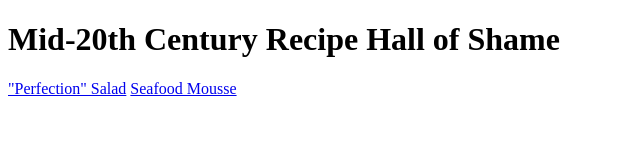
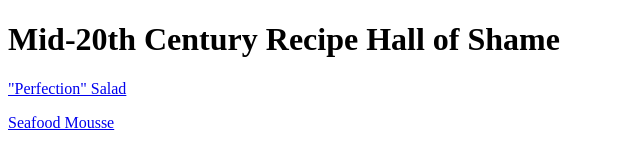
Before and after one commit to cd7789/odin-recipes, a plain HTML site: page index.html in a window 1280 px wide. Shown: the whole page, without its empty margins (0-640 px from the left). Drawn offline with Linux system fonts and the light colour scheme.

Commit message:
seperated recipes into seperated paragraphs

```diff
--- a/index.html
+++ b/index.html
@@ -7,7 +7,7 @@
     <body>
         <!--Odin Recipes-->
         <h1>Mid-20th Century Recipe Hall of Shame</h1>
-            <a href="./recipes/perfection-salad.html">"Perfection" Salad</a>
-            <a href="./recipes/seafood_mousse.html">Seafood Mousse</a>
+            <p><a href="./recipes/perfection-salad.html">"Perfection" Salad</a></p>
+            <p><a href="./recipes/seafood_mousse.html">Seafood Mousse</a></p>
     </body>
 </html>
```
